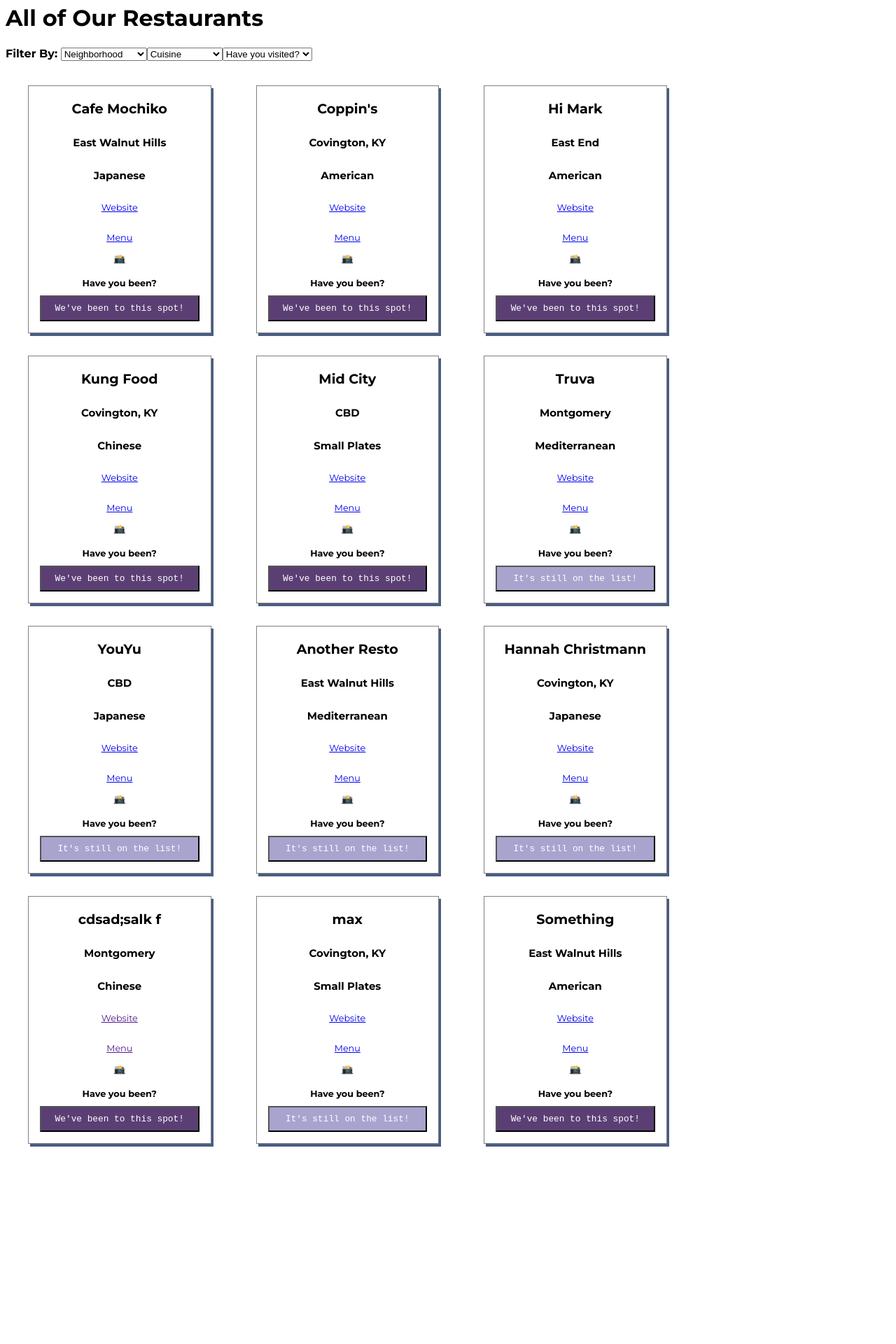
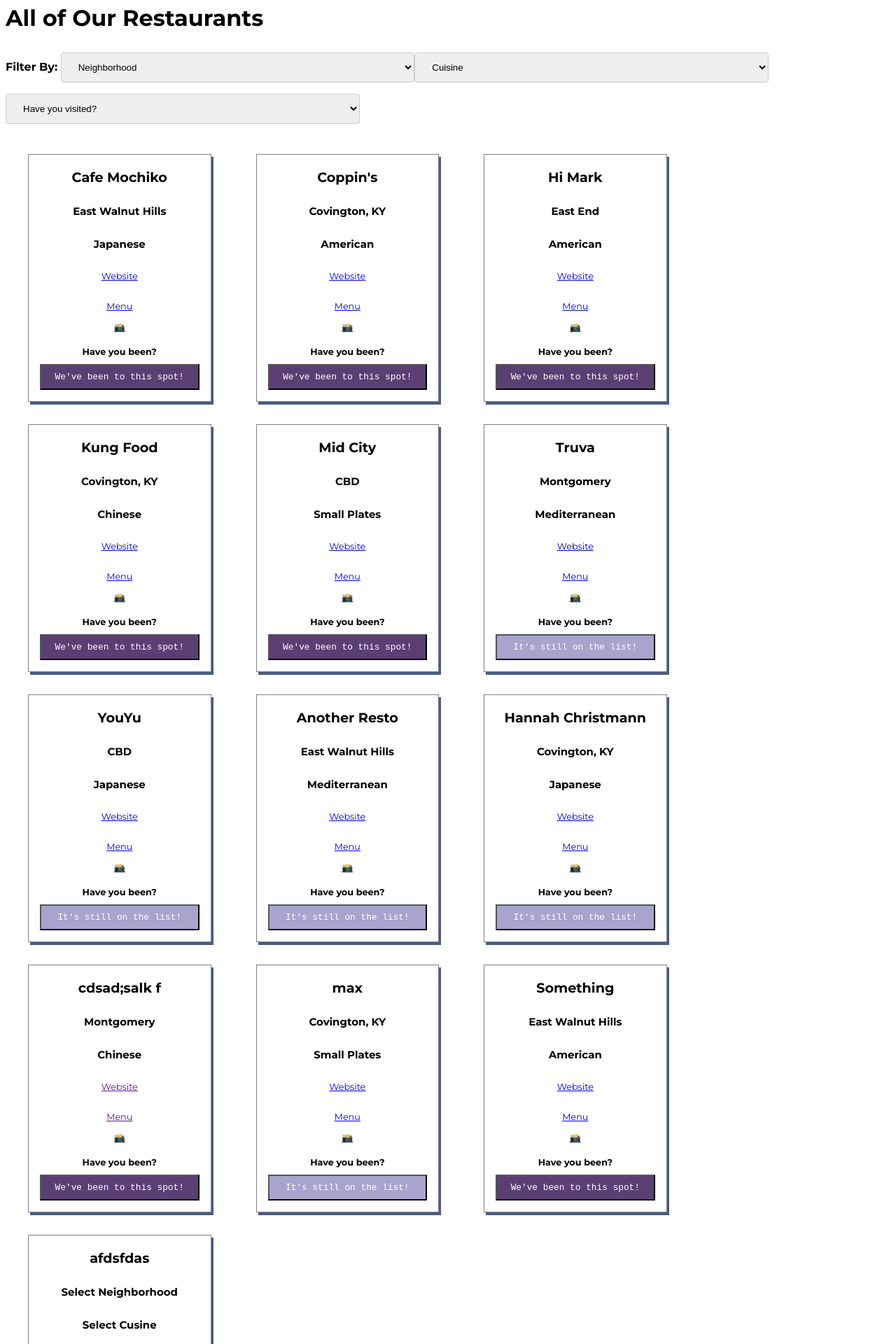
Before and after one commit to HannahChristmas/cincy-eats-react-phase-2, a React (Create React App) app: page /restaurants in a window 1280 px wide. Shown: the part 80-2000 px from the top of the page at 70% size. Before the commit the page ends 1738 px from the top, so only its background shows below. Built offline with nearby package versions, Linux system fonts and the light colour scheme; data requests are answered from the project's data file.

Commit message:
New Restaurant Form Styling
Add styling to dropdowns and text inputs

```diff
--- a/db.json
+++ b/db.json
@@ -119,6 +119,16 @@
       "menu": "dafsf",
       "visited": "true",
       "id": 12
+    },
+    {
+      "name": "afdsfdas",
+      "neighborhood": "Select Neighborhood",
+      "cuisine": "Select Cusine",
+      "instagram": "sadf",
+      "website": "fdsaf",
+      "menu": "asdfassadf",
+      "visited": "",
+      "id": 13
     }
   ]
 }
--- a/package.json
+++ b/package.json
@@ -3,6 +3,9 @@
   "version": "0.1.0",
   "private": true,
   "dependencies": {
+    "@emotion/react": "^11.10.4",
+    "@emotion/styled": "^11.10.4",
+    "@mui/material": "^5.10.8",
     "@testing-library/jest-dom": "^5.16.5",
     "@testing-library/react": "^13.4.0",
     "@testing-library/user-event": "^13.5.0",
--- a/src/components/NewRestaurantForm.js
+++ b/src/components/NewRestaurantForm.js
@@ -35,10 +35,10 @@ function handleFormSubmit(e){
       alert("Thanks for adding a new restaurant! Check it out at Our Spots.")
 }
     return(
-        <div>
+        <div className="newRestaurantFormContainer">
         <h1>New Restaurant Form</h1>
         <h3>Add a new restaurant to the list!</h3>
-            <form className="add-restaurant" onSubmit={handleFormSubmit}>
+            <form className="newRestaurantForm" onSubmit={handleFormSubmit}>
             <input
             type="text"
             name="name"
--- a/src/index.css
+++ b/src/index.css
@@ -36,3 +36,17 @@ button:hover {
   margin: 1rem 2rem;
   box-shadow: 3px 4px #495C83;
 }
+
+.newRestaurantFormContainer {
+  text-align: center;
+}
+
+input[type=text], select {
+  width: 40%;
+  padding: 12px 20px;
+  margin: 8px 0;
+  display: inline-block;
+  border: 1px solid #ccc;
+  border-radius: 4px;
+  box-sizing: border-box;
+}
```
Also changed, not shown: 1 other file (tests, documents, lock files or other folders).
